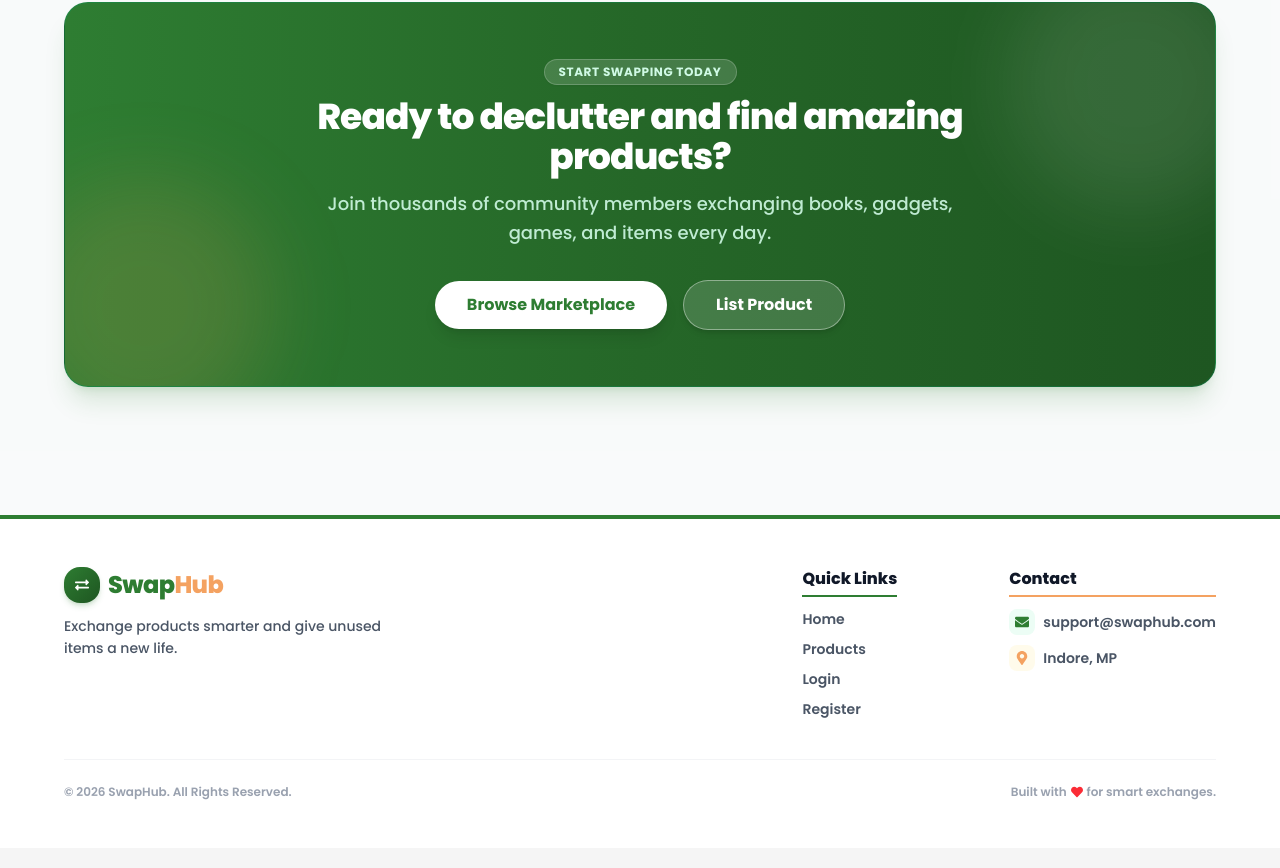
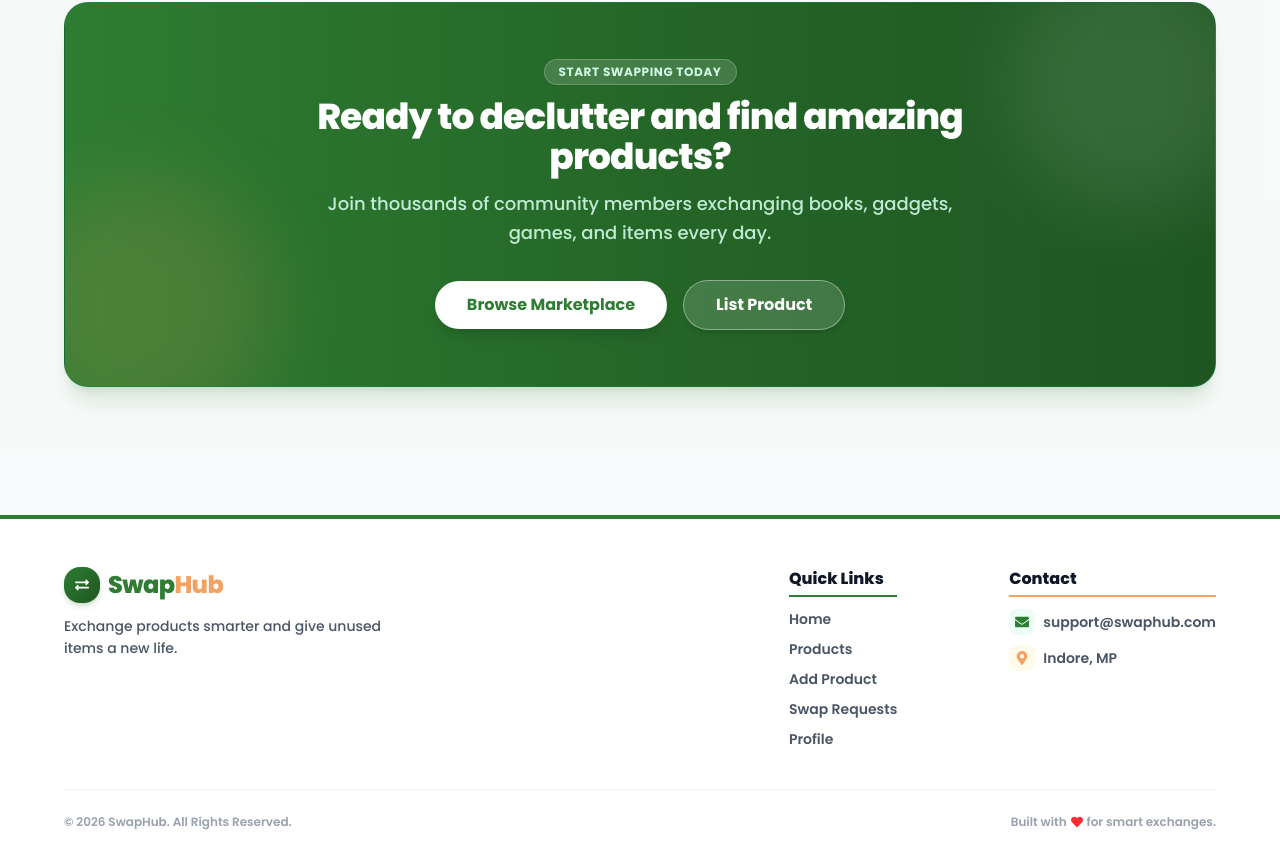
Before and after one commit to Amanverma45/swapHub, a React (Vite) app in the folder Frontend/hub/: page / in a window 1280 px wide. Shown: the part 2088-2956 px from the top of the page. Built offline with nearby package versions, Linux system fonts and the light colour scheme; no server answers; sample sign-in values are in the browser's storage.

Commit message:
update chat rad and unread

```diff
--- a/Frontend/hub/src/Components/Footer.jsx
+++ b/Frontend/hub/src/Components/Footer.jsx
@@ -2,6 +2,7 @@ import { Link } from "react-router-dom";
 import { FaEnvelope, FaMapMarkerAlt, FaExchangeAlt, FaHeart } from "react-icons/fa";
 
 const Footer = () => {
+  const token = localStorage.getItem("token");
   return (
     <footer className="bg-white/95 backdrop-blur-xl border-t-4 border-t-[#2E7D32] shadow-xl mt-12 sm:mt-16">
       <div className="w-[90%] max-w-6xl mx-auto py-10 sm:py-12">
@@ -40,12 +41,28 @@ const Footer = () => {
                 <Link to="/products" className="hover:text-[#2E7D32] hover:translate-x-1 transition-all">
                   Products
                 </Link>
+                {!token ? (
+                  <>
                     <Link to="/login" className="hover:text-[#2E7D32] hover:translate-x-1 transition-all">
                       Login
                     </Link>
                     <Link to="/register" className="hover:text-[#2E7D32] hover:translate-x-1 transition-all">
                       Register
                     </Link>
+                  </>
+                ) : (
+                  <>
+                    <Link to="/addProduct" className="hover:text-[#2E7D32] hover:translate-x-1 transition-all">
+                      Add Product
+                    </Link>
+                    <Link to="/swapRequest" className="hover:text-[#2E7D32] hover:translate-x-1 transition-all">
+                      Swap Requests
+                    </Link>
+                    <Link to="/profile" className="hover:text-[#2E7D32] hover:translate-x-1 transition-all">
+                      Profile
+                    </Link>
+                  </>
+                )}
               </div>
             </div>
 
```
Lines whose indentation alone changed are shown as unchanged.
